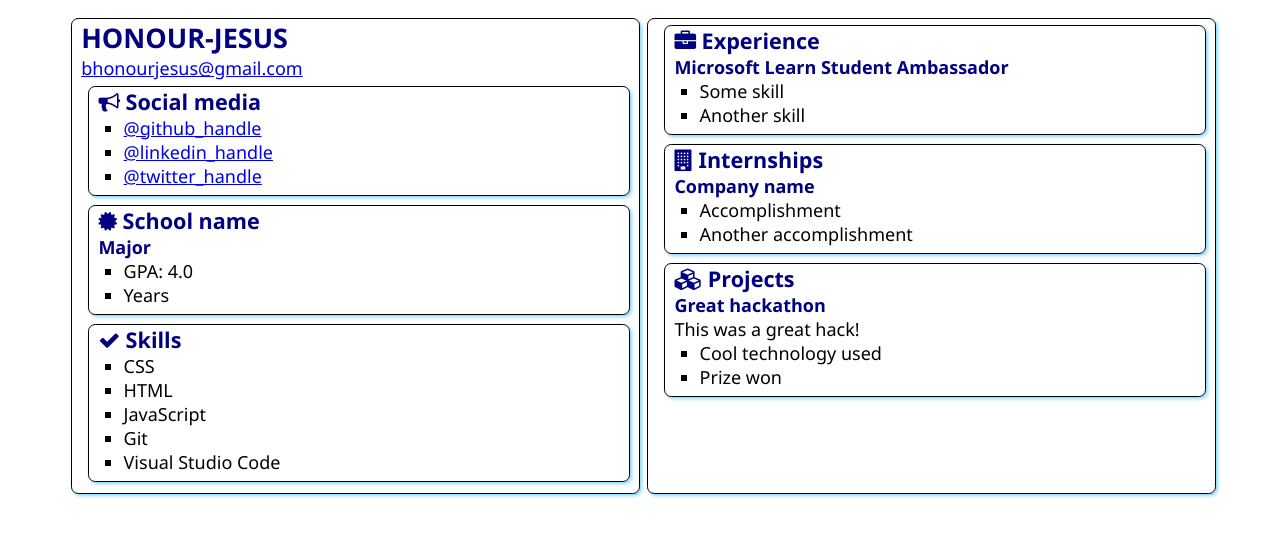
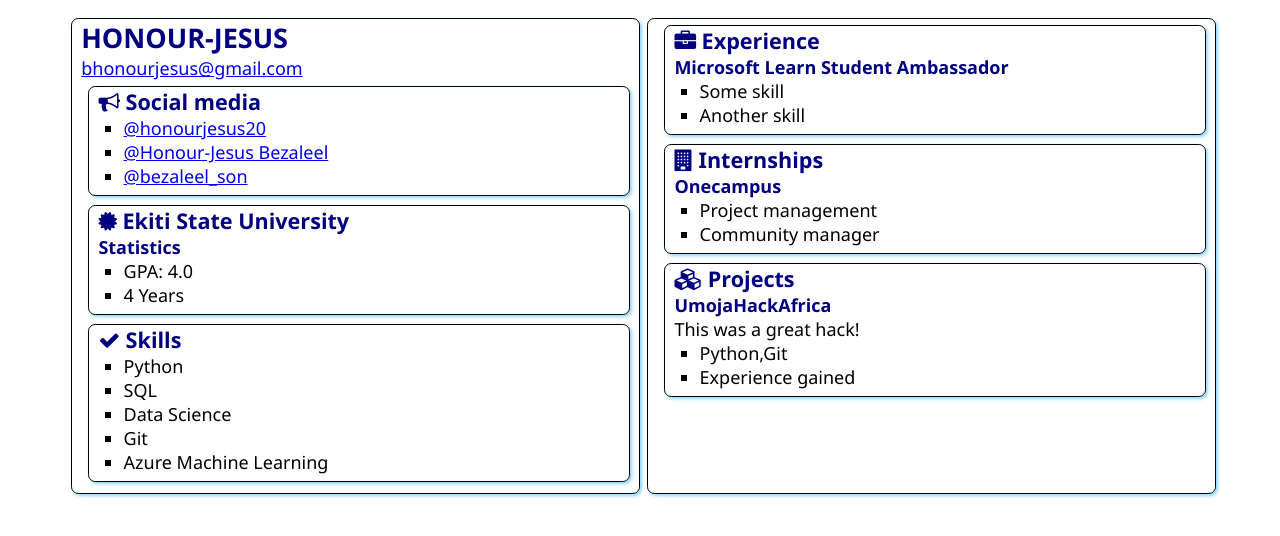
Before and after one commit to honourjesus20/microsoft-SATechnicalOnboarding, a plain HTML site: page src/index.html in a window 1280 px wide. Drawn offline with Linux system fonts and the light colour scheme.

Commit message:
Update index.html

```diff
--- a/src/index.html
+++ b/src/index.html
@@ -21,9 +21,9 @@
                     Social media
                 </h2>
                 <ul>
-                    <li><a href="https://github.com/<handle>">@github_handle</a></li>
-                    <li><a href="https://linkedin.com/in/<handle>">@linkedin_handle</a></li>
-                    <li><a href="https://twitter.com/<handle>">@twitter_handle</a></li>
+                    <li><a href="https://github.com/honourjesus20">@honourjesus20</a></li>
+                    <li><a href="https://www.linkedin.com/in/honour-jesus-bezaleel-884970220/">@Honour-Jesus Bezaleel</a></li>
+                    <li><a href="https://twitter.com/bezaleel_son?t=MUEknMHwa_Ceoh0geCBh8g&s=09">@bezaleel_son</a></li>
                 </ul>
             </section>
 
@@ -31,12 +31,12 @@
                 <div class="education">
                     <h2>
                         <i class="fa fa-certificate" aria-hidden="true"></i>
-                        School name
+                        Ekiti State University
                     </h2>
-                    <h3>Major</h3>
+                    <h3>Statistics</h3>
                     <ul>
                         <li>GPA: 4.0</li>
-                        <li>Years</li>
+                        <li>4 Years</li>
                     </ul>
                 </div>
             </section>
@@ -47,11 +47,11 @@
                     Skills
                 </h2>
                 <ul>
-                    <li>CSS</li>
-                    <li>HTML</li>
-                    <li>JavaScript</li>
+                    <li>Python</li>
+                    <li>SQL</li>
+                    <li>Data Science</li>
                     <li>Git</li>
-                    <li>Visual Studio Code</li>
+                    <li>Azure Machine Learning</li>
                 </ul>
             </section>
         </article>
@@ -73,10 +73,10 @@
                     Internships
                 </h2>
 
-                <h3>Company name</h3>
+                <h3>Onecampus</h3>
                 <ul>
-                    <li>Accomplishment</li>
-                    <li>Another accomplishment</li>
+                    <li>Project management</li>
+                    <li>Community manager</li>
                 </ul>
             </section>
             <section class="box">
@@ -85,11 +85,11 @@
                     Projects
                 </h2>
 
-                <h3>Great hackathon</h3>
+                <h3>UmojaHackAfrica</h3>
                 <div>This was a great hack!</div>
                 <ul>
-                    <li>Cool technology used</li>
-                    <li>Prize won</li>
+                    <li>Python,Git</li>
+                    <li>Experience gained</li>
                 </ul>
             </section>
         </article>
```
